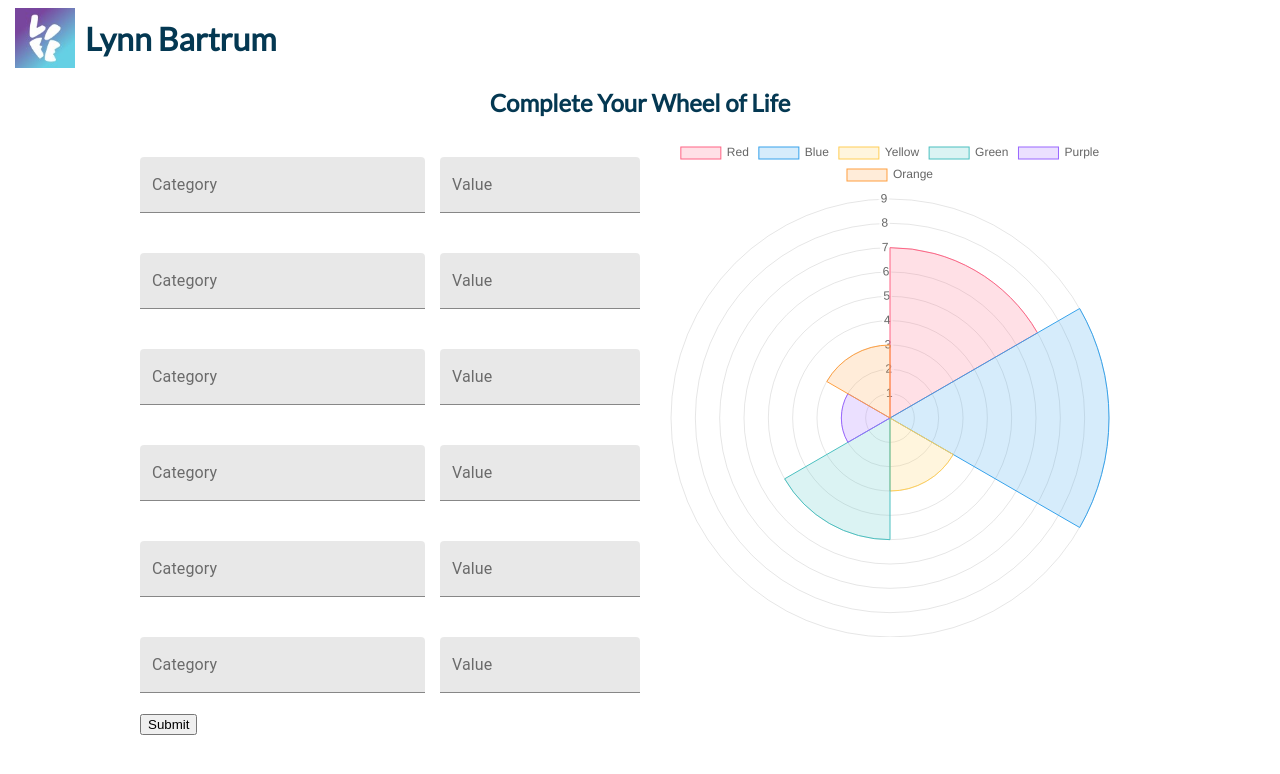
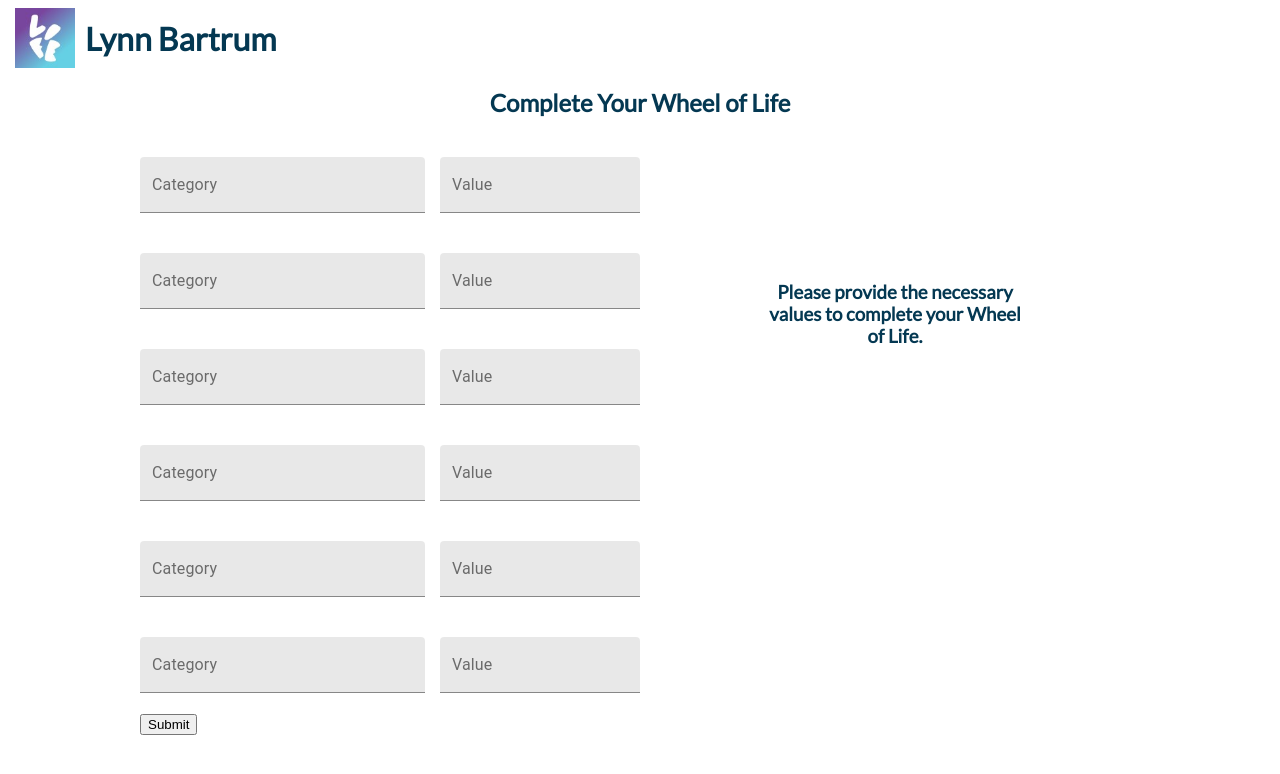
Before and after one commit to toddlasley/react-demo, a React (Create React App) app: page / in a window 1280 px wide. Shown: the top 774 px of the page. Built offline with nearby package versions, Linux system fonts and the light colour scheme.

Commit message:
PolarAreaChart will now re-render and update according to input provided by user

```diff
--- a/src/components/Form/Form.scss
+++ b/src/components/Form/Form.scss
@@ -4,7 +4,7 @@ div#form-container {
 
     form {
         display: inline-block;
-        width: 70%;
+        width: 500px;
 
         .input-row {
             padding: 20px 0;
--- a/src/components/Form/Form.tsx
+++ b/src/components/Form/Form.tsx
@@ -49,12 +49,14 @@ export class Form extends React.Component {
 
     render() {
         const rows: JSX.Element[] = [];
+        const labels = [];
+        const data = [];
 
         for ( let i = 0; i < this.inputs.length; i += 2 ) {
             const categoryInput = this.inputs[i];
             const categoryFieldHasError = this.state[this.getErrorKey(categoryInput.name)];
             const valueInput = this.inputs[i + 1];
-            const valueError = this.state[this.getErrorKey(valueInput.name)];
+            const valueFieldHasError = this.state[this.getErrorKey(valueInput.name)];
 
             rows.push(
                 <div key={"row" + i.toString()} className="input-row">
@@ -78,13 +80,38 @@ export class Form extends React.Component {
                             key={valueInput.name}
                             name={valueInput.name}
                             onChange={(e) => this.handleValueChange(e, valueInput)}
-                            error={valueError}
-                            helperText={valueError ? 'Please provide a whole number between 1 and 10, inclusively.' : ''}
+                            error={valueFieldHasError}
+                            helperText={valueFieldHasError ? 'Please provide a whole number between 1 and 10, inclusively.' : ''}
                         />
                     </ThemeProvider>
                 </div>
             );
+
+            if ( this.formRef && this.formRef.current ) {
+                const formValues = this.formRef.current;
+                const categoryValue = formValues[i.toString()].value;
+                const numberValue = formValues[(i + 1).toString()].value;
+
+                if ( !this.categoryFieldHasError(categoryValue) ) {
+                    labels.push(categoryValue);
+                }
+
+                if ( !this.valueFieldHasError(numberValue) ) {
+                    data.push(numberValue);
+                }
+
+            }
         }
+
+        const categoryCount = this.inputs.length / 2;
+        const formInvalid = categoryCount !== labels.length || categoryCount !== data.length;
+
+        const polarAreaChartProps = {
+            labels: labels,
+            data: data,
+            formInvalid: formInvalid
+        };
+
 
         return (
             <div id="form-container">
@@ -92,7 +119,7 @@ export class Form extends React.Component {
                     {rows}
                     <input type="submit" value="Submit" />
                 </form>
-                <PolarAreaChart />
+                <PolarAreaChart {...polarAreaChartProps} />
             </div>
         );
     }
@@ -120,9 +147,7 @@ export class Form extends React.Component {
     }
 
     private valueFieldHasError(value: number): boolean {
-        const error = isNaN(value) || value < this.MIN_CATEGORY_VALUE || value > this.MAX_CATEGORY_VALUE || value - Math.floor(value) !== 0;
-        console.log(error);
-        return error;
+        return isNaN(value) || value < this.MIN_CATEGORY_VALUE || value > this.MAX_CATEGORY_VALUE || value - Math.floor(value) !== 0;
     }
 
     private getErrorKey(inputName: string) {
--- a/src/components/Form/PolarAreaChart/PolarAreaChart.scss
+++ b/src/components/Form/PolarAreaChart/PolarAreaChart.scss
@@ -1,4 +1,17 @@
-#chart {
-    max-width: 500px;
-    max-height: 500px;
+@import '../../../styles/variables.scss';
+
+#chart-container {
+    width: 500px;
+    height: 500px;
+    position: relative;
+    display: block;
+
+    h3 {
+        position: absolute;
+        max-width: 260px;
+        text-align: center;
+        top: 25%;
+        left: 25%;
+        color: $primary-blue;
+    }
 }
--- a/src/components/Form/PolarAreaChart/PolarAreaChart.tsx
+++ b/src/components/Form/PolarAreaChart/PolarAreaChart.tsx
@@ -4,21 +4,49 @@ import './PolarAreaChart.scss';
 
 export class PolarAreaChart extends React.Component {
     private chart: Chart | undefined;
-    private labels = ['Red', 'Blue', 'Yellow', 'Green', 'Purple', 'Orange'];
-    private data = [7, 9, 3, 5, 2, 3];
+    private labels: string[] | undefined;
+    private data: number[] | undefined;
+    private formInvalid = false;
 
     constructor(props: any) {
         super(props);
-        console.log(props);
+        this.updateProps(props);
     }
 
+
     render() {
+        this.updateProps(this.props);
+        this.createChartObject();
+
         return (
-            <canvas id="chart" width="500" height="500"></canvas>
+            <div id="chart-container">
+                {this.formInvalid
+                    ? <h3>Please provide the necessary values to complete your Wheel of Life.</h3>
+                    : <canvas id="chart" width="500" height="500"></canvas>}
+            </div>
         );
     }
 
     componentDidMount() {
+        this.createChartObject();
+    }
+
+    componentDidUpdate() {
+        if ( !this.chart ) {
+            this.createChartObject();
+        } else {
+            this.chart.data = this.getChartData();
+            this.chart.update();
+        }
+    }
+
+    private updateProps(props: any) {
+        this.labels = props.labels;
+        this.data = props.data;
+        this.formInvalid = !!props.formInvalid;
+    }
+
+    private createChartObject() {
         const chartElement = document.getElementById('chart') as HTMLCanvasElement;
         if ( chartElement && this.labels && this.data ) {
             this.chart = new Chart(chartElement.getContext('2d') as any, {
@@ -28,6 +56,8 @@ export class PolarAreaChart extends React.Component {
                     responsive: true
                 }
             });
+        } else if ( this.chart ) {
+            this.chart = undefined;
         }
     }
 
```
Also changed, not shown: src/App.css (deleted, +0 -38 lines).
